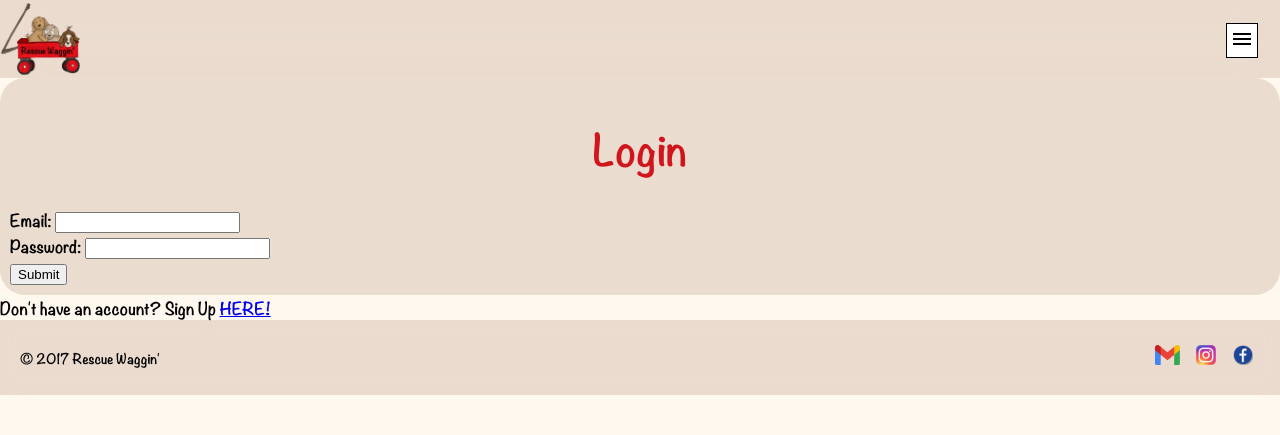
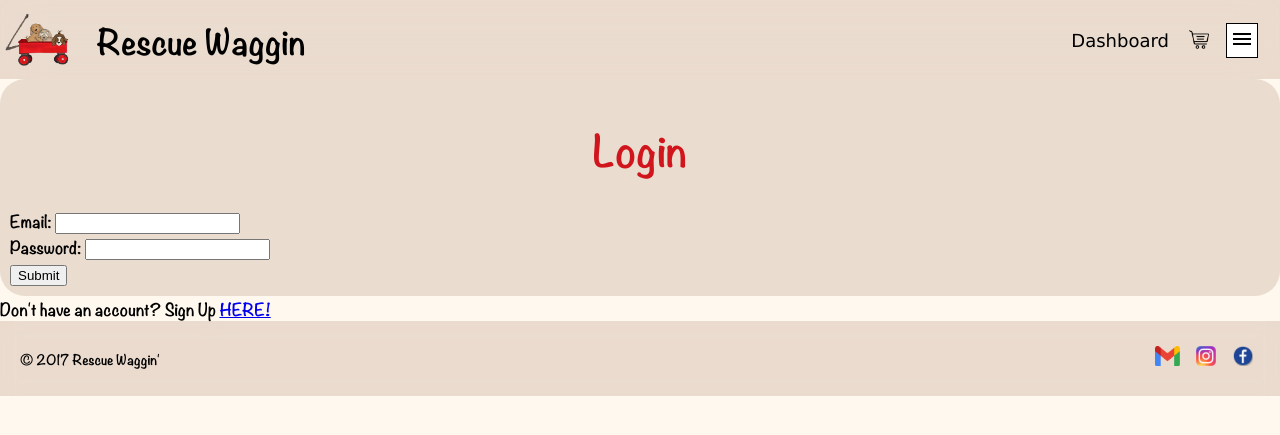
Before and after one commit to t-schneids/midterm, a PHP site: page /login.php in a window 1280 px wide. Shown: the top 435 px of the page. Run offline with PHP 8.4, Linux system fonts and the light colour scheme.

Commit message:
login header

```diff
--- a/login.php
+++ b/login.php
@@ -155,22 +155,33 @@ session_start();
                 <div class="logo">
                     <li>
                         <a href="index.html">
-                        <img src="logo.png" alt="company logo">
+                            <img src="wagonLogo.png" alt="company logo">
                         </a>
                     </li>
+                    <li class="newTabs" id="companyName"> Rescue Waggin</li>
                 </div>
             </ul>
         </nav>
 
+        <ul class="profile">
+            <li>
+                <a class="newTabs" href="dashboard.php">Dashboard</a>
+            </li>
+        </ul>
+        <ul class="cart">
+                <li>
+                    <a class="newTabs" href="index.html"><img src="images/cart.png" width="20"></a>
+                </li>
+        </ul>
         <ul class="tabGroup">
             <li>
-                <a class="tabs" href="aboutUs.html" > OUR STORY</a>
+                <a class="tabs" href="aboutUs.html"> OUR STORY</a>
             </li>
             <li>
                 <a class="tabs" href="rescues.html"> RECENT RESCUES</a>
             </li>
             <li>
-            <a class="tabs" href="adoption.php" id="current"> ADOPTION</a>
+                <a class="tabs" href="adoption.php"> ADOPT A DOG</a>
             </li>
             <li>
                 <a class="tabs" href="availableDogs.php"> AVAILABLE DOGS</a>
@@ -180,6 +191,9 @@ session_start();
             </li>
             <li>
                 <a class="tabs" href="events.html"> EVENTS </a>
+            </li>
+            <li>
+                <a class="tabs" href="items.php" id="current"> DOG PRODUCTS </a>
             </li>
         </ul>
 
```
Lines whose indentation alone changed are shown as unchanged.
